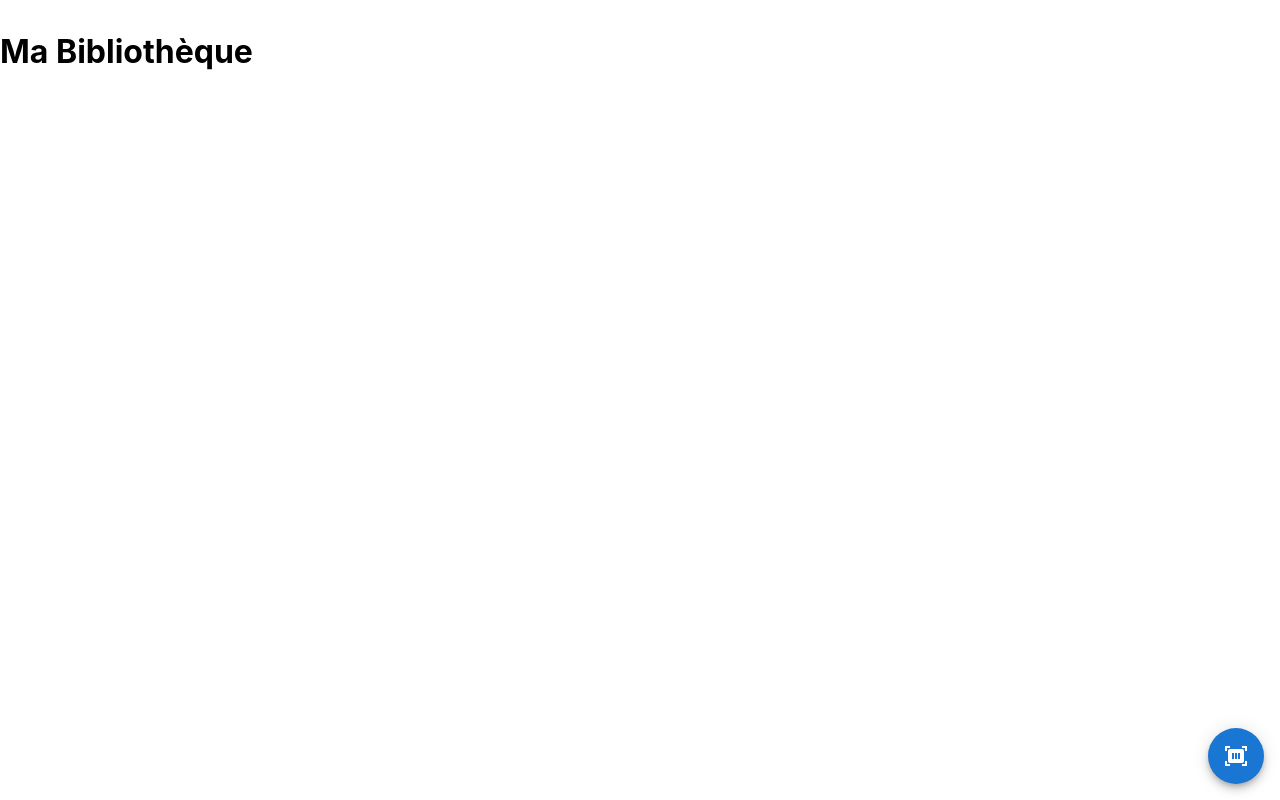
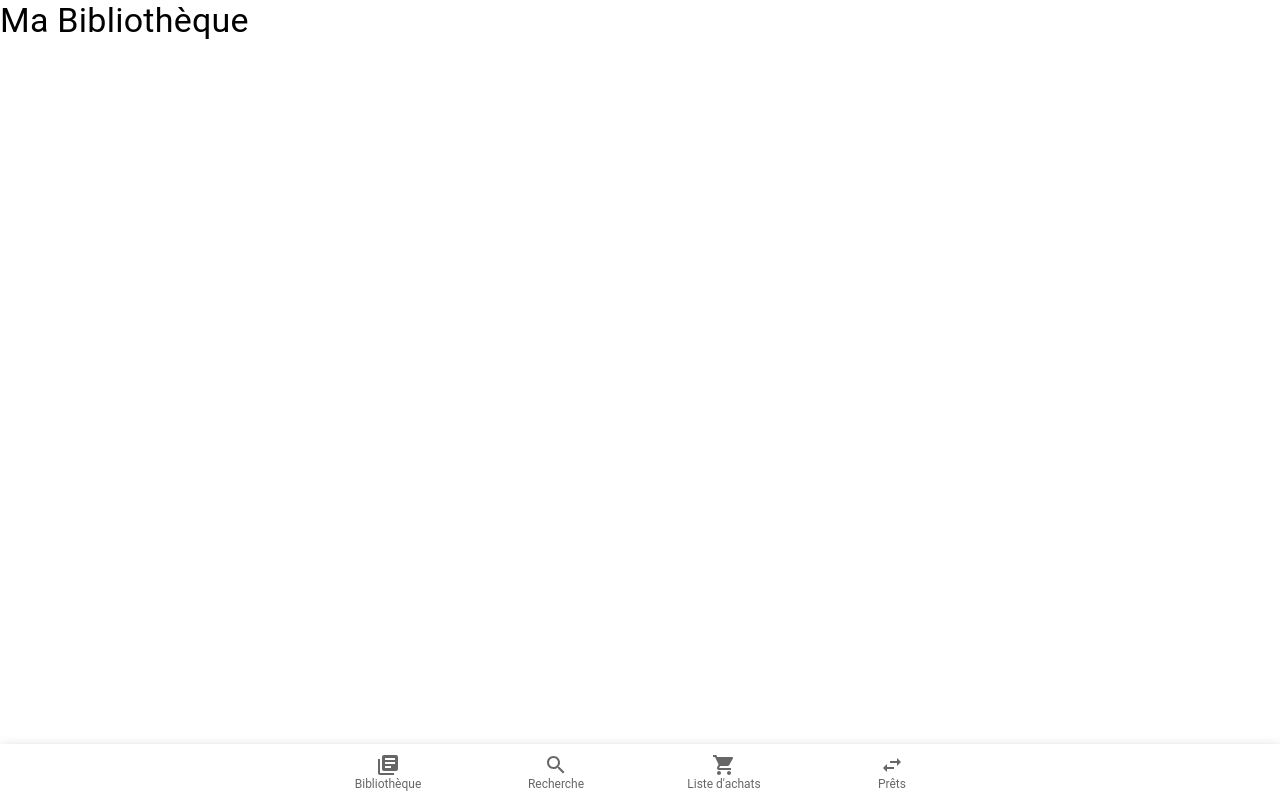
Before and after one commit to Wait4Code/shelf, a React (Create React App) app: page / in a window 1280 px wide. Built offline with nearby package versions, Linux system fonts and the light colour scheme.

Commit message:
navigation bar

```diff
--- a/src/App.tsx
+++ b/src/App.tsx
@@ -1,19 +1,25 @@
 // src/App.tsx
 import React from 'react';
-import {BrowserRouter, Route, Routes} from "react-router-dom";
+import {BrowserRouter, Route, Routes as RouterRoutes} from "react-router-dom";
 import {Homepage} from "./pages/Homepage";
-import {Routes as AppRoutes} from "./utils/routes";
+import {LoansPage} from "./pages/LoansPage";
+import {SearchPage} from "./pages/SearchPage";
+import {ShoppingCartPage} from "./pages/ShoppingCartPage";
 import {ValidationPage} from "./pages/ValidationPage";
-import {SearchPage} from "./pages/SearchPage";
+import {NavigationBar} from "./components/NavigationBar";
+import {Routes} from "./utils/routes";
 
 const App: React.FC = () => {
     return (
         <BrowserRouter>
-            <Routes>
-                <Route path={AppRoutes.Homepage} Component={Homepage}/>
-                <Route path={AppRoutes.Search} Component={SearchPage}/>
-                <Route path={AppRoutes.Validation} Component={ValidationPage}/>
-            </Routes>
+            <RouterRoutes>
+                <Route path={Routes.Homepage} Component={Homepage}/>
+                <Route path={Routes.Search} Component={SearchPage}/>
+                <Route path={Routes.ShoppingCart} Component={ShoppingCartPage}/>
+                <Route path={Routes.Loans} Component={LoansPage}/>
+                <Route path={Routes.Validation} Component={ValidationPage}/>
+            </RouterRoutes>
+            <NavigationBar/>
         </BrowserRouter>
     );
 };
--- /dev/null
+++ b/src/components/NavigationBar.tsx
@@ -0,0 +1,26 @@
+// src/components/NavigationBar.tsx
+import React from 'react';
+import {AppBar, BottomNavigation, BottomNavigationAction} from '@mui/material';
+import LibraryBooksIcon from '@mui/icons-material/LibraryBooks';
+import SearchIcon from '@mui/icons-material/Search';
+import ShoppingCartIcon from '@mui/icons-material/ShoppingCart';
+import SwapHorizIcon from '@mui/icons-material/SwapHoriz';
+import {useNavigate} from 'react-router-dom';
+import {Routes} from '../utils/routes';
+
+export const NavigationBar: React.FC = () => {
+    const navigate = useNavigate();
+
+    return (
+        <AppBar position="fixed" sx={{top: 'auto', bottom: 0, zIndex: 10000}}>
+            <BottomNavigation showLabels>
+                <BottomNavigationAction label="Bibliothèque" icon={<LibraryBooksIcon/>}
+                                        onClick={() => navigate(Routes.Homepage)}/>
+                <BottomNavigationAction label="Recherche" icon={<SearchIcon/>} onClick={() => navigate(Routes.Search)}/>
+                <BottomNavigationAction label="Liste d'achats" icon={<ShoppingCartIcon/>}
+                                        onClick={() => navigate(Routes.ShoppingCart)}/>
+                <BottomNavigationAction label="Prêts" icon={<SwapHorizIcon/>} onClick={() => navigate(Routes.Loans)}/>
+            </BottomNavigation>
+        </AppBar>
+    );
+};
--- a/src/pages/Homepage.tsx
+++ b/src/pages/Homepage.tsx
@@ -1,35 +1,13 @@
 // src/pages/Homepage.tsx
-import {BookList} from "../components/BookList";
-import {Box, Fab} from "@mui/material";
-import React from "react";
-import DocumentScannerIcon from "@mui/icons-material/DocumentScanner";
-import {useNavigate} from "react-router-dom";
-import {Routes} from "../utils/routes";
-
-const useStyles = {
-    rotateIcon: {
-        transform: 'rotate(90deg)'
-    }
-}
-
+import React from 'react';
+import {Box, Typography} from '@mui/material';
+import {BookList} from '../components/BookList';
 
 export const Homepage: React.FC = () => {
-    const navigate = useNavigate();
     return (
-        <>
-            <Box my={4}>
-                <h1>Ma Bibliothèque</h1>
-                <BookList/>
-            </Box>
-
-            <Fab
-                color="primary"
-                aria-label="add"
-                style={{position: 'fixed', bottom: 16, right: 16}}
-                onClick={() => navigate(Routes.Search)}
-            >
-                <DocumentScannerIcon sx={useStyles.rotateIcon}/>
-            </Fab>
-        </>
-    )
-}
+        <Box>
+            <Typography variant="h4" gutterBottom>Ma Bibliothèque</Typography>
+            <BookList/>
+        </Box>
+    );
+};
--- /dev/null
+++ b/src/pages/LoansPage.tsx
@@ -0,0 +1,11 @@
+// src/pages/LoansPage.tsx
+import React from 'react';
+import {Box, Typography} from '@mui/material';
+
+export const LoansPage: React.FC = () => {
+    return (
+        <Box>
+            <Typography variant="h4" gutterBottom>Prêts de livres</Typography>
+        </Box>
+    );
+};
--- a/src/pages/SearchPage.tsx
+++ b/src/pages/SearchPage.tsx
@@ -2,13 +2,13 @@
 import React, {useEffect, useState} from 'react';
 import {alpha, AppBar, Box, IconButton, InputBase, styled, Toolbar, Typography} from '@mui/material';
 import ArrowBackIcon from '@mui/icons-material/ArrowBack';
+import CloseIcon from '@mui/icons-material/Close';
 import SearchIcon from '@mui/icons-material/Search';
-import CloseIcon from '@mui/icons-material/Close';
 import {useNavigate} from 'react-router-dom';
+import {BarcodeScanner} from '../components/BarcodeScanner';
 import {useSearchStore} from '../stores/searchStore';
-import {BarcodeScanner} from '../components/BarcodeScanner';
-import {LibraryDocumentInterface} from '../types';
-import {searchBNFDocument} from "../utils/libraryDocumentUtils";
+import {searchBNFDocument} from '../utils/libraryDocumentUtils';
+import {LibraryDocument} from '../types';
 
 const useStyles = {
     toolbar: {
@@ -59,28 +59,27 @@ export const SearchPage: React.FC = () => {
     const navigate = useNavigate();
     const [isSearching, setIsSearching] = useState(false);
     const [searchQuery, setSearchQuery] = useState('');
-    const [searchResults, setSearchResults] = useState<LibraryDocumentInterface[]>([]);
+    const [searchResults, setSearchResults] = useState<LibraryDocument[]>([]);
     const {count: searchCount, addLibraryDocument} = useSearchStore();
-
-    const pickResult = (result: LibraryDocumentInterface) => {
-        void addLibraryDocument(result);
-        setIsSearching(false);
-        setSearchQuery('');
-        setSearchResults([]);
-    };
 
     useEffect(() => {
         const delayDebounceFn = setTimeout(() => {
             if (searchQuery) {
                 searchBNFDocument(searchQuery).then(setSearchResults);
+            } else {
+                setSearchResults([]);
             }
-        }, 300)
+        }, 300);
 
-        return () => clearTimeout(delayDebounceFn)
-
-
+        return () => clearTimeout(delayDebounceFn);
     }, [searchQuery]);
 
+    const pickResult = (result: LibraryDocument) => {
+        void addLibraryDocument(result);
+        setIsSearching(false);
+        setSearchResults([]);
+        setSearchQuery('');
+    };
 
     return (
         <Box>
@@ -92,10 +91,10 @@ export const SearchPage: React.FC = () => {
                     {isSearching ? (
                         <Search>
                             <StyledInputBase
-                                autoFocus={true}
                                 placeholder="Rechercher un livre..."
                                 value={searchQuery}
                                 onChange={e => setSearchQuery(e.target.value)}
+                                autoFocus
                             />
                         </Search>
                     ) : (
@@ -111,19 +110,20 @@ export const SearchPage: React.FC = () => {
             <BarcodeScanner/>
             {searchResults.length > 0 && (
                 <Box sx={useStyles.resultsContainer}>
-                    {searchResults.map(result => {
-                        return (
-                            <Box key={result.arkIdentifier} sx={useStyles.resultItem}
-                                 onClick={() => pickResult(result)}>
-                                <Typography variant="h6">{result.title}</Typography>
-                                <Typography variant="subtitle1">{result.subtitle}</Typography>
-                                <Typography
-                                    variant="body2">Auteur(s): {result.contributors.map(c => `${c.firstName} ${c.lastName}`).join(', ')}</Typography>
-                                <Typography
-                                    variant="body2">Publication: {result.publication?.publisher}, {result.publication?.publicationDate}</Typography>
-                            </Box>
-                        );
-                    })}
+                    {searchResults.map(result => (
+                        <Box key={result.arkIdentifier} sx={useStyles.resultItem} onClick={() => pickResult(result)}>
+                            <Typography variant="h6">{result.title}</Typography>
+                            <Typography variant="subtitle1">{result.subtitle}</Typography>
+                            <Typography variant="body2">
+                                Auteur(s) : {result.contributors
+                                .map(contributor => `${contributor.firstName} ${contributor.lastName}`)
+                                .join(', ')}
+                            </Typography>
+                            <Typography variant="body2">
+                                Édition : {result.publication?.publisher}, {result.publication?.publicationDate}
+                            </Typography>
+                        </Box>
+                    ))}
                 </Box>
             )}
         </Box>
--- /dev/null
+++ b/src/pages/ShoppingCartPage.tsx
@@ -0,0 +1,11 @@
+// src/pages/ShoppingCartPage.tsx
+import React from 'react';
+import {Box, Typography} from '@mui/material';
+
+export const ShoppingCartPage: React.FC = () => {
+    return (
+        <Box>
+            <Typography variant="h4" gutterBottom>Liste d'achat</Typography>
+        </Box>
+    );
+};
--- a/src/utils/routes.ts
+++ b/src/utils/routes.ts
@@ -1,5 +1,8 @@
+// src/utils/routes.ts
 export enum Routes {
     Homepage = '/',
     Search = '/recherche',
-    Validation = '/scan/validation'
+    ShoppingCart = '/achats',
+    Loans = '/prets',
+    Validation = '/validation'
 }
```
